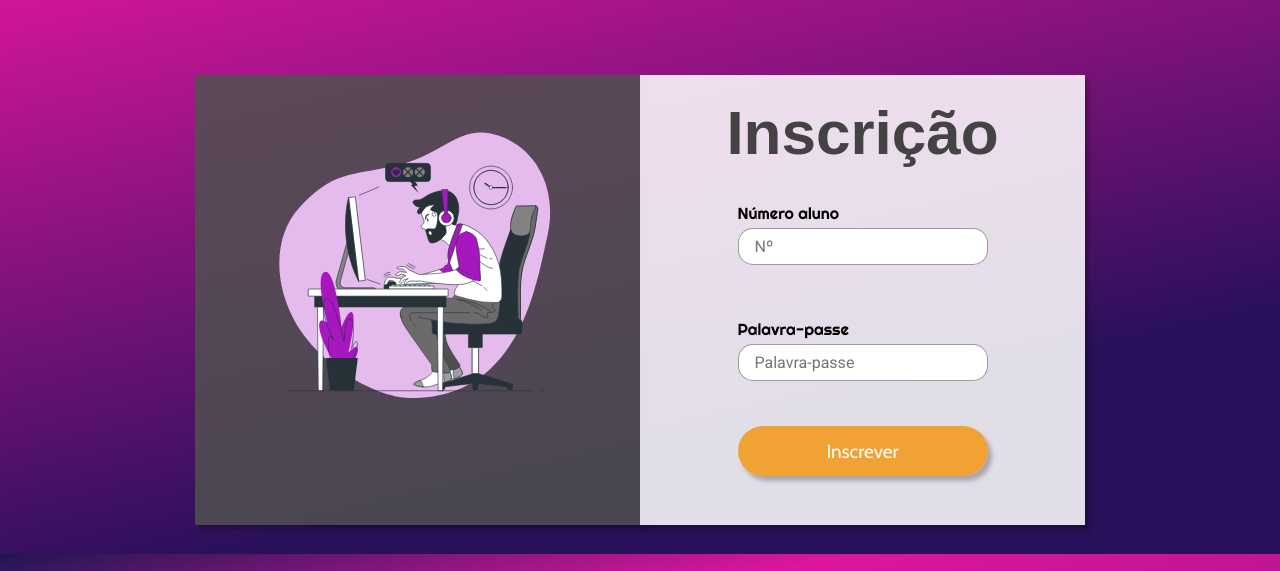
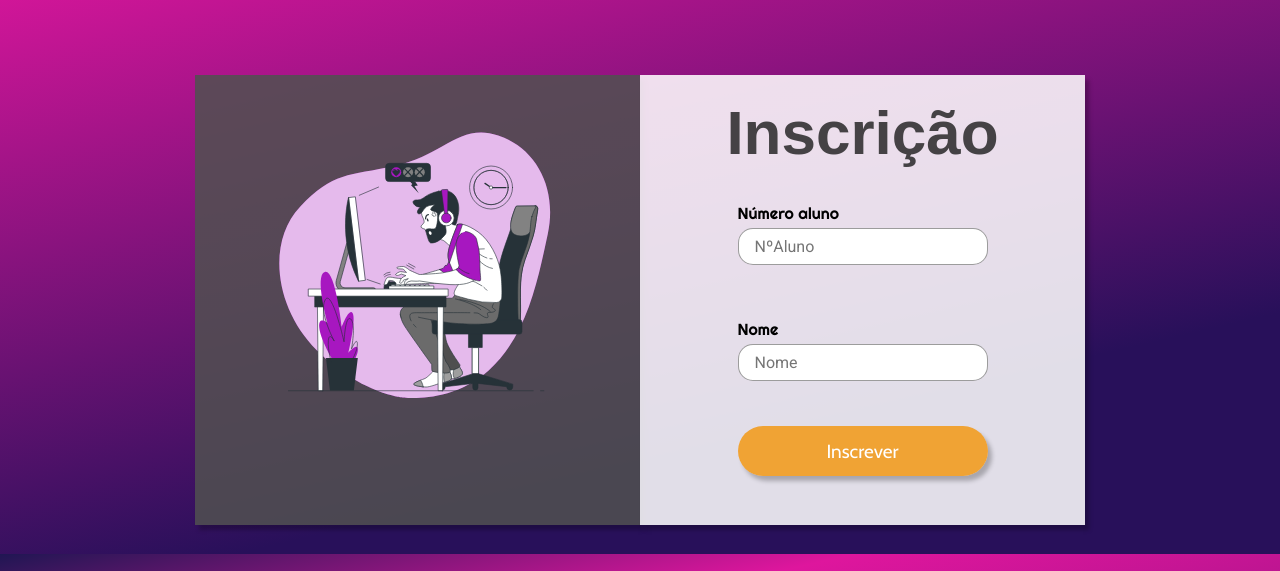
Before and after one commit to theking1969/lan_party, a PHP site: page /inscrever.php in a window 1280 px wide. Shown: the part 246-817 px from the top of the page. Run offline with PHP 8.4, Linux system fonts and the light colour scheme; some web fonts are replaced.

Commit message:
aimeurabo

```diff
--- a/inscrever.php
+++ b/inscrever.php
@@ -15,7 +15,7 @@ if (isset( $_POST ['submit3'])) {
     <meta http-equiv="X-UA-Compatible" content="IE=edge">
     <meta name="viewport" content="width=device-width, initial-scale=1.0">
     <link rel="stylesheet" href="estilos/styleregisto.css">
-    <link rel="icon" href="images/Closed_Book_Icon.svg.png">
+    <link rel="icon" href="images/icon_landingpage.png">
     <title>inscrever</title>
 </head>
 
@@ -45,13 +45,13 @@ if (isset( $_POST ['submit3'])) {
           <h1 id="label-login">Inscrição</h1>
               <section class="secao">
                   <label class="formulario-label">Número aluno</label>
-                   <input class="formulario-box" name="email" type="email" placeholder="Nº">
+                   <input class="formulario-box" name="email" type="email" placeholder="NºAluno">
                    <span class="error" style="color: #FF0000;"></span>
               </section>
 
               <section class="secao2">
-                  <label class="formulario-label" for="lblnome">Palavra-passe</label>
-                  <input class="formulario-box" name="pass" type="password" placeholder="Palavra-passe">
+                  <label class="formulario-label" for="lblnome">Nome</label>
+                  <input class="formulario-box" name="pass" type="password" placeholder="Nome">
                   <span class="error" style="color: #FF0000;"></span>
               </section>
               <section class="btnLinha">
```
Also changed, not shown: index.php (added, +64 -0 lines), inicial.php (deleted, +0 -67 lines).
